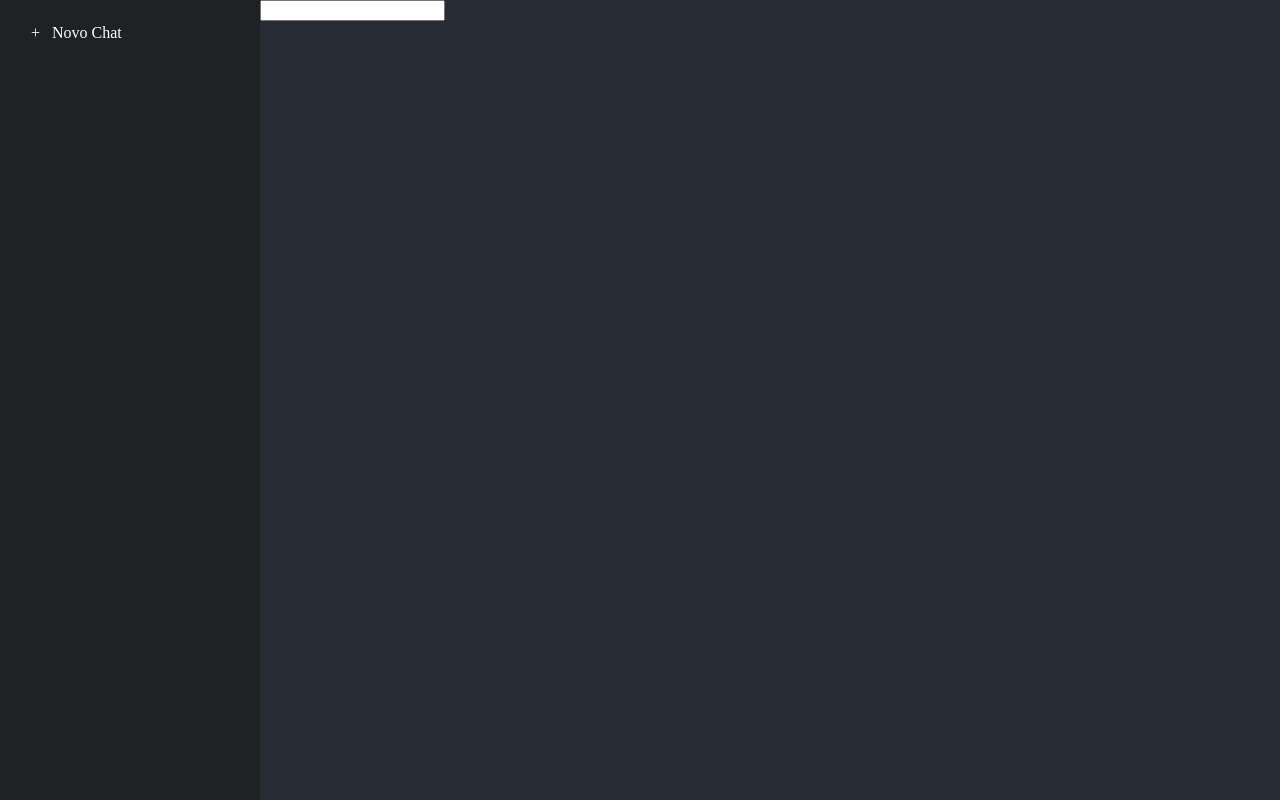
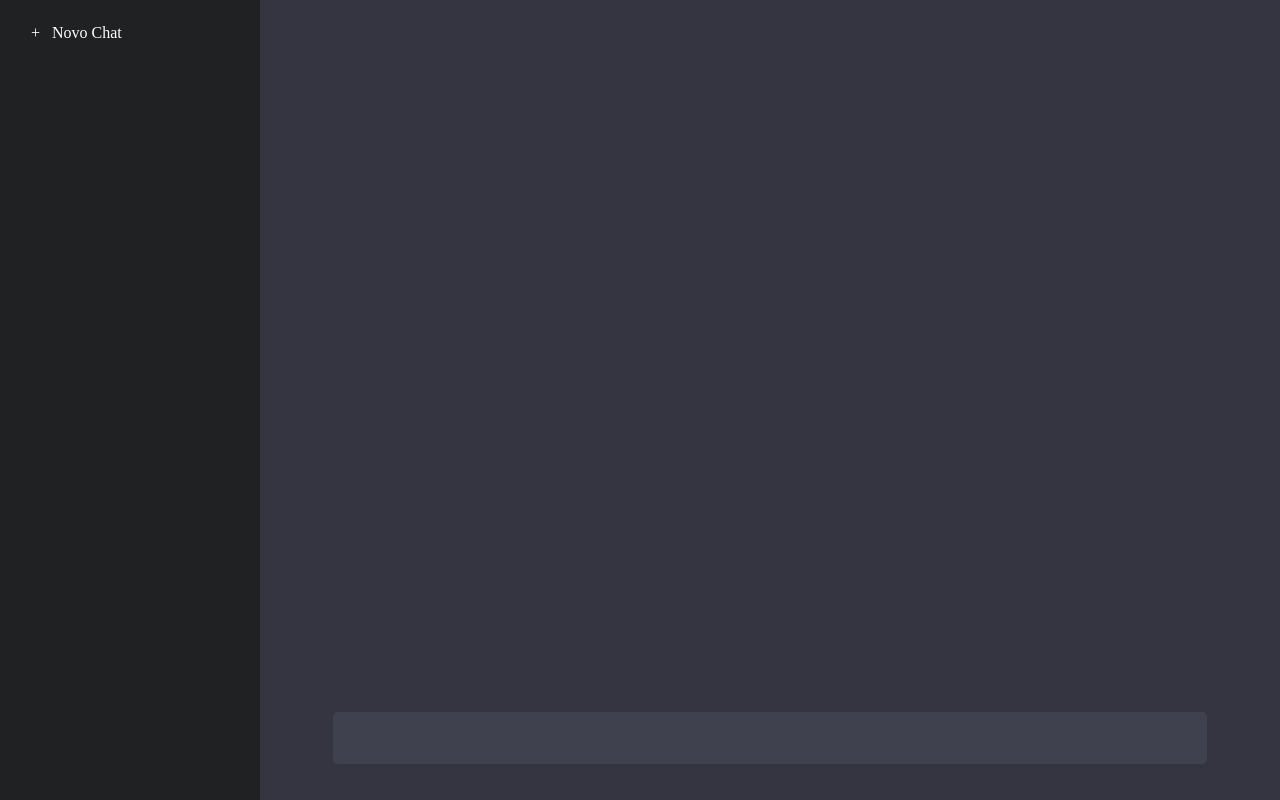
Before and after one commit to PatriciaGheller/chatgpt-clone, a React (Create React App) app in the folder web/: page / in a window 1280 px wide. Built offline with nearby package versions, Linux system fonts and the light colour scheme.

Commit message:
style(web): estilizar a interface principal do chat

```diff
--- a/web/src/styles/App.css
+++ b/web/src/styles/App.css
@@ -46,3 +46,54 @@
 }
 
 /* chat css */
+.chatbox{
+  flex:1;
+  background-color: #353541;
+  position: relative;
+  overflow-y: auto;
+}
+
+.chat-input-holder{
+  padding: 24px;
+  position: absolute;
+  bottom: 0;
+  left: 0;
+  right: 0;
+}
+
+.chat-input-textarea{
+  background-color: #40414f;
+  width: 90%;
+  padding: 12px;
+  color: white;
+  font-size: 1.5em;
+  border-radius: 5px;
+  border: none;
+  margin: 12px;
+  outline: none;
+  box-shadow: 0 0 8px 0 rbba(0,0,0.25);
+  resize: none;
+}
+
+.chat-log{
+  text-align: left;
+  white-space: "pre-wrap";
+}
+
+.chat-message.chatgpt{
+  background-color: #444654;
+}
+
+.avatar{
+  background: white;
+  border-radius: 50%;
+  width: 40px;
+  height: 40px;
+}
+
+.avatar.chatgpt{
+  background: #0da37f;
+  border-radius: 50%;
+  width: 40px;
+  height: 40px;
+}
```
